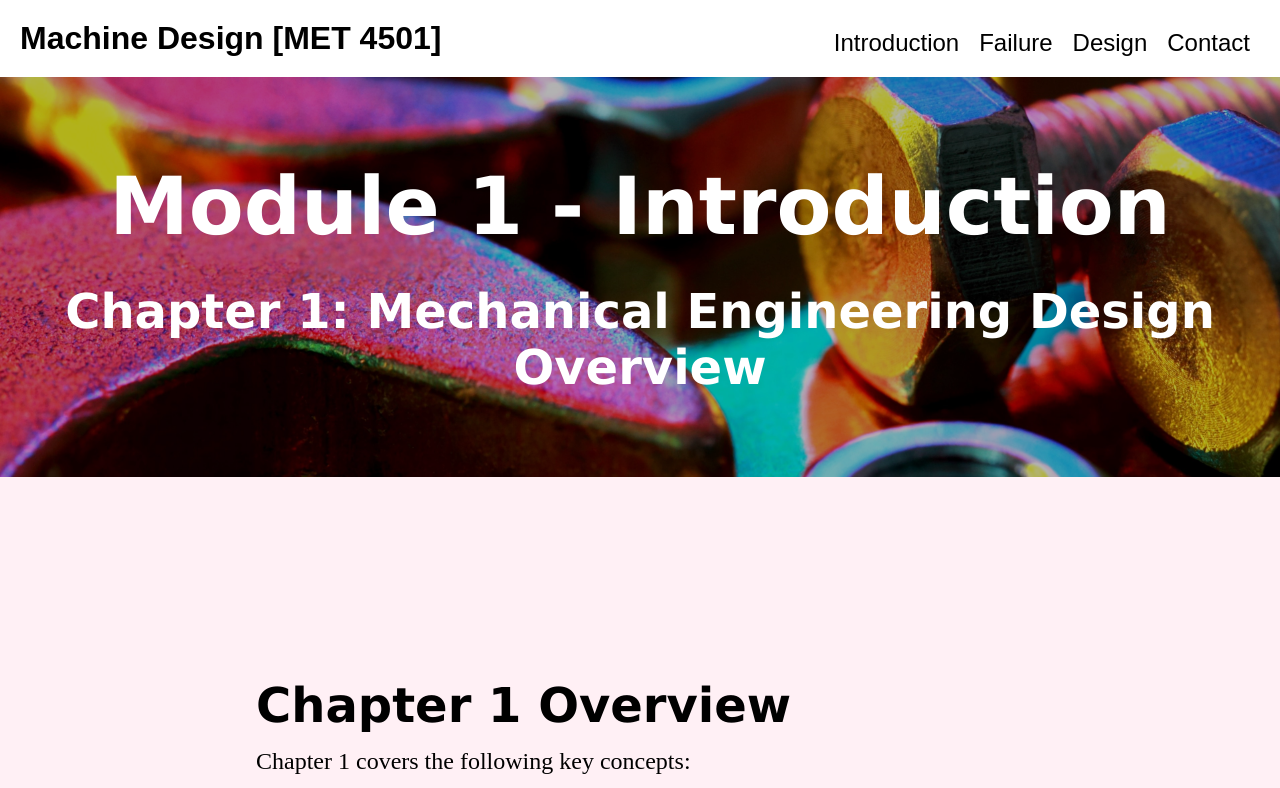
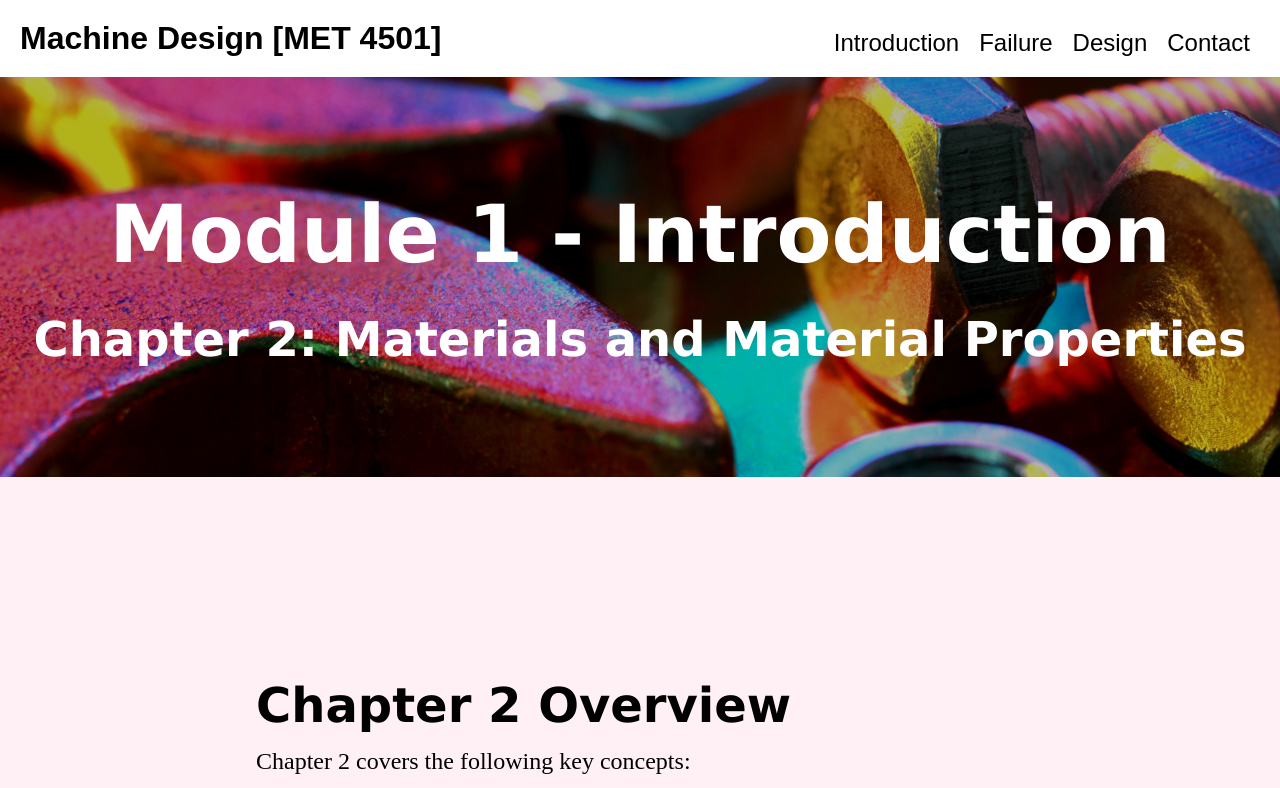
Before and after one commit to lginsberg3/personalsite, a plain HTML site: page teaching/2025Spring/MET4501/Introduction/Chapter2.html in a window 1280 px wide. Shown: the top 788 px of the page. Drawn offline with Linux system fonts and the light colour scheme.

Commit message:
Update Chapter2.html

```diff
--- a/teaching/2025Spring/MET4501/Introduction/Chapter2.html
+++ b/teaching/2025Spring/MET4501/Introduction/Chapter2.html
@@ -3,7 +3,7 @@
 <head>
   <meta charset="UTF-8">
   <meta name="viewport" content="width=device-width, initial-scale=1.0">
-  <title>Chapter 2: Materials</title>
+  <title>Chapter 2: Materials and Material Properties</title>
   <link rel="stylesheet" href="../../../../CSS/style.css">
 </head>
 <body>
@@ -23,7 +23,7 @@
 <section id="intro">
   <div class="Container1">
     <h2>Module 1 - Introduction</h2>
-    <h1>Chapter 1: Mechanical Engineering Design Overview</h1>
+    <h1>Chapter 2: Materials and Material Properties</h1>
   </div>
 </section>
 
@@ -31,9 +31,9 @@
   <section id="teaching">
   <div class="Container">
     <div class="about-text">
-      <h1>Chapter 1 Overview</h1>
+      <h1>Chapter 2 Overview</h1>
       <p>
-          Chapter 1 covers the following key concepts:
+          Chapter 2 covers the following key concepts:
       </p>
       <ul>
         <li>Introduction to the design process.</li>
```
